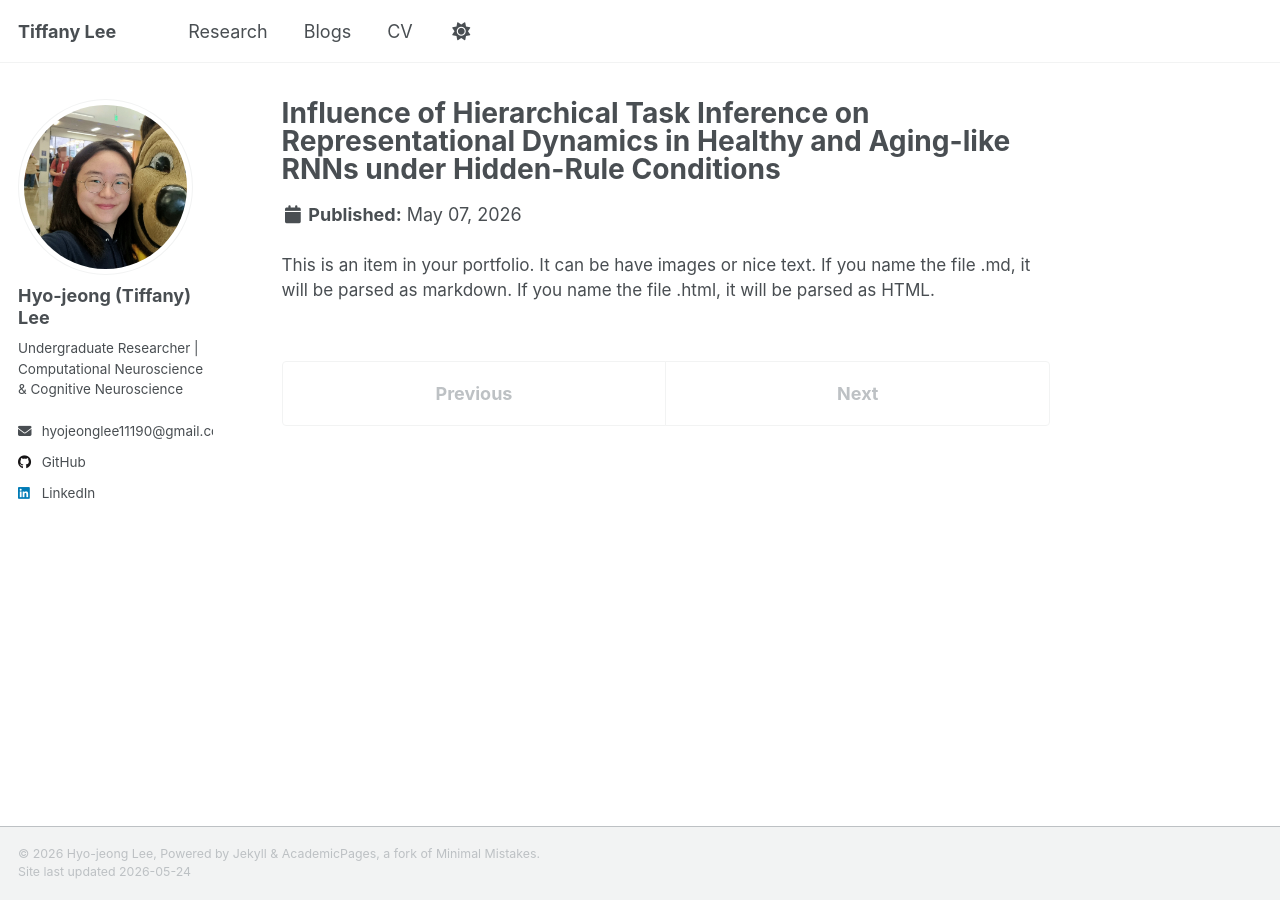
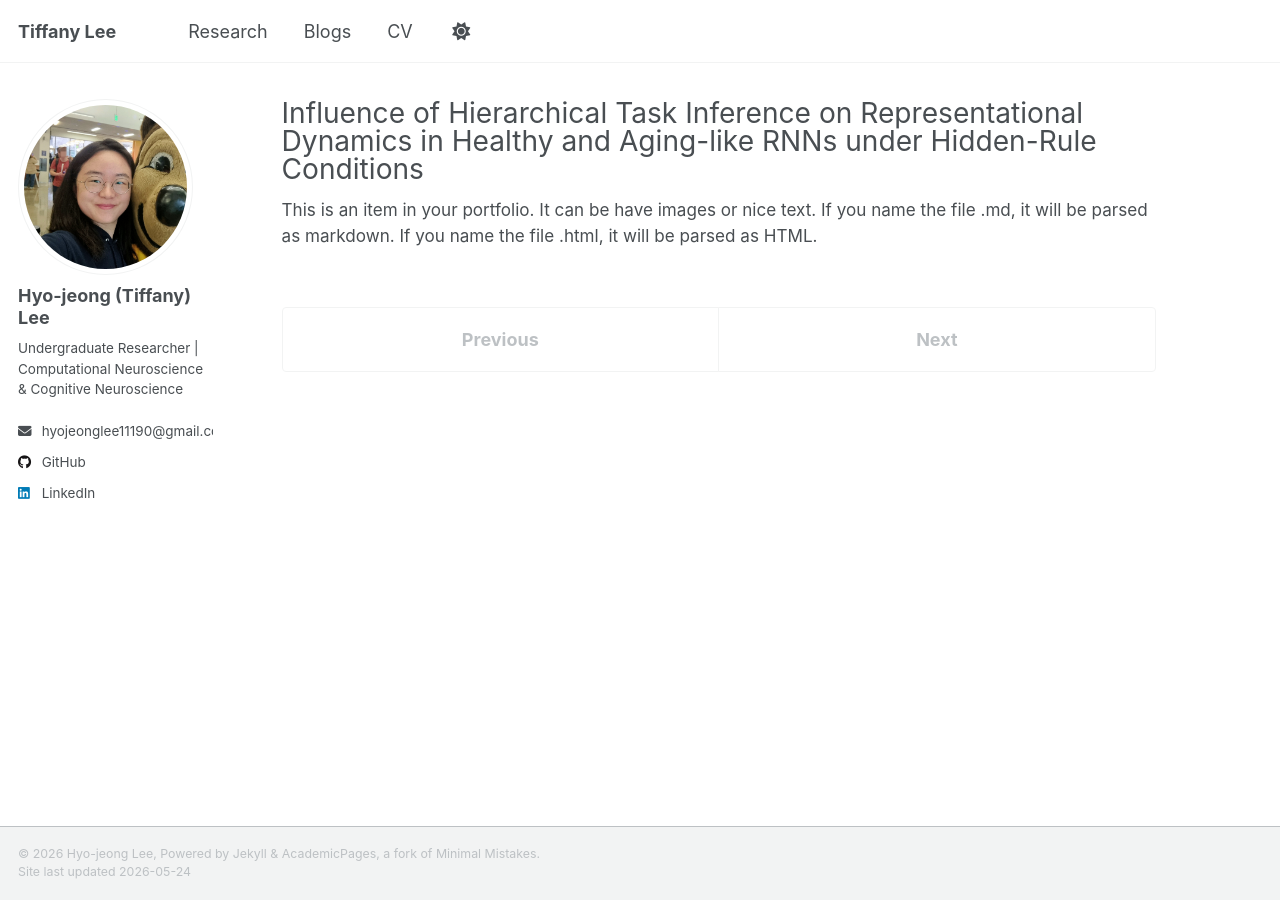
Before and after one commit to hjlee11190/hjlee11190.github.io, a Jekyll site: the page built from _research/Influence of Hierarchical Task Inference on Representational Dynamics in Healthy and Aging-like RNNs under Hidden-Rule Conditions.md, in a window 1280 px wide. Built offline with Jekyll 4.4.1, drawn with Linux system fonts in a browser that asks for light colours; a script that is not in the unit is left out.

Commit message:
layout configs

```diff
--- a/_layouts/single.html
+++ b/_layouts/single.html
@@ -31,15 +31,15 @@
             <p class="page__meta"><i class="fa fa-clock" aria-hidden="true"></i> {% include read-time.html %}</p>
           {% endif %}
         {% if page.modified %}
-          <p class="page__date"><strong><i class="fa fa-fw fa-calendar" aria-hidden="true"></i> {{ site.data.ui-text[site.locale].date_label | default: "Published:" }}</strong> <time datetime="{{ page.modified | date: "%Y-%m-%d" }}">{{ page.modified | date: "%B %d, %Y" }}</time></p>
+          <p class="page__date"><strong><i class="fa fa-fw fa-calendar" aria-hidden="true"></i> {{ site.data.ui-text[site.locale].date_label | default: "Published:" }}</strong> <time datetime="{{ page.modified | date_to_xmlschema }}">{{ page.modified | date: "%B %d, %Y" }}</time></p>
         {% endif %}
 
         {% if page.collection == 'teaching' %}
           <p> {{ page.type }}, <i>{{ page.venue }}</i>, {{ page.date | default: "1900-01-01" | date: "%Y" }} </p>
         {% elsif page.venue and page.date %}
           <p>Published in <i>{{ page.venue }}</i>, {{ page.date | default: "1900-01-01" | date: "%Y" }} </p>
-        {% elsif page.date %}
-          <p class="page__date"><strong><i class="fa fa-fw fa-calendar" aria-hidden="true"></i> {{ site.data.ui-text[site.locale].date_label | default: "Published:" }}</strong> <time datetime="{{ page.date | date_to_xmlschema }}">{{ page.date | default: "1900-01-01" | date: "%B %d, %Y" }}</time></p>
+        {% elsif page.collection == 'blogs' and page.date %}
+          <p class="page__date"><i class="fa fa-fw fa-calendar" aria-hidden="true"></i> <time datetime="{{ page.date | date_to_xmlschema }}">{{ page.date | date: "%B %d, %Y" }}</time></p>
         {% endif %}
         </header>
       {% endunless %}
--- a/_sass/layout/_archive.scss
+++ b/_sass/layout/_archive.scss
@@ -42,6 +42,7 @@
 .archive__item-title {
   margin-bottom: 0.25em;
   font-family: $sans-serif-narrow;
+  font-size: $type-size-5;
 
   a {
     font-weight: normal;
--- a/_sass/layout/_page.scss
+++ b/_sass/layout/_page.scss
@@ -20,7 +20,7 @@
   @include breakpoint($large) {
     @include span(10 of 12 last);
     @include prefix(0.5 of 12);
-    @include suffix(2 of 12);
+    @include suffix(1 of 12);
   }
 
   .page__inner-wrap {
@@ -37,6 +37,7 @@
 .page__title {
   margin-top: 0;
   line-height: 1;
+  font-weight: normal;
 
   & + .page__meta {
     margin-top: -0.5em;
@@ -236,6 +237,10 @@
   }
 }
 
+.page__date {
+  font-size: $type-size-6;
+}
+
 .page__meta-title {
   margin-bottom: 10px;
   font-size: $type-size-6;
```
